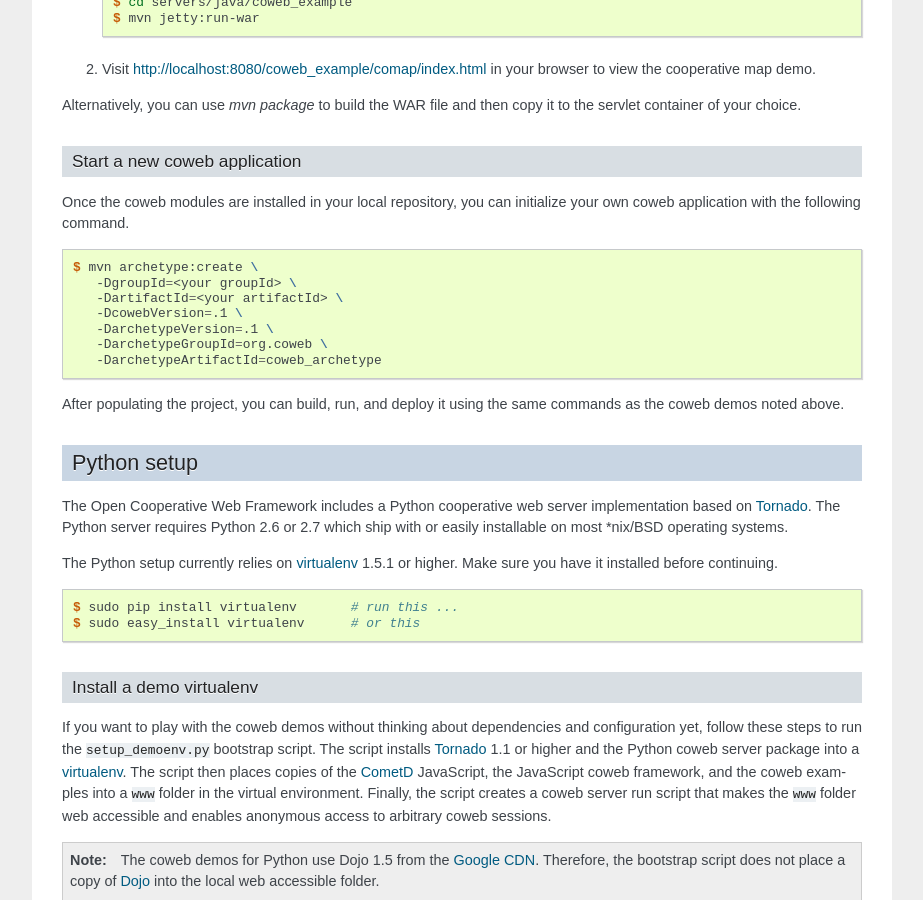
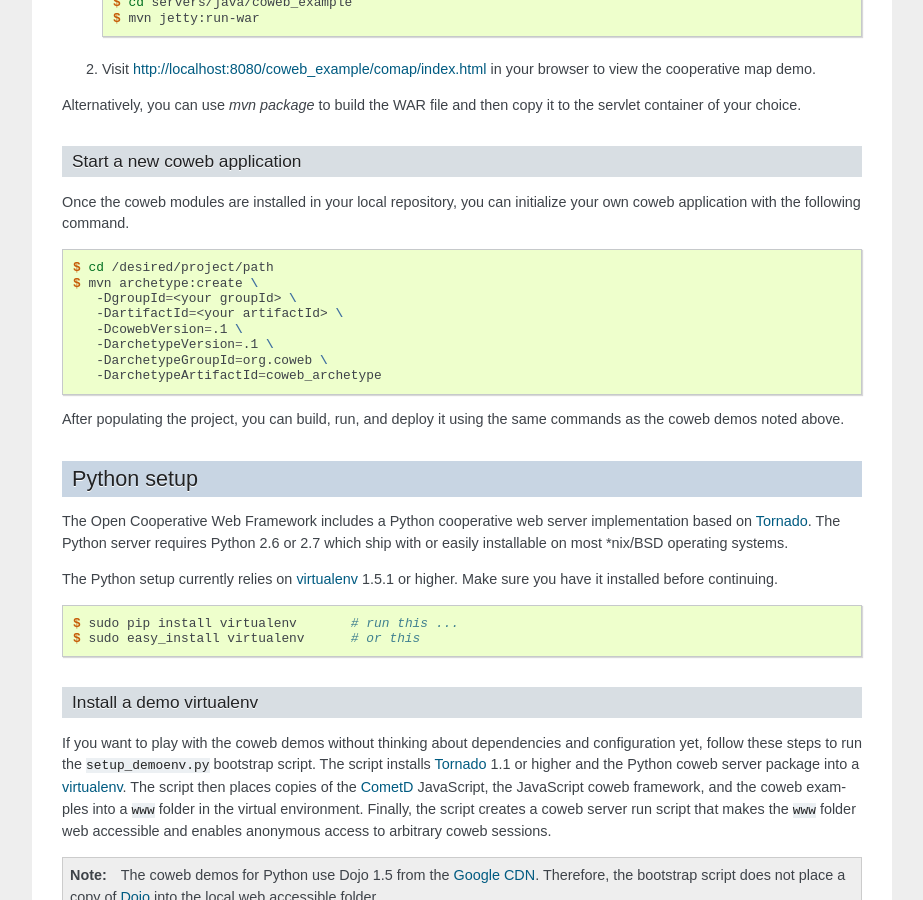
Before and after one commit to opencoweb/coweb, a Sphinx documentation site: the page built from docs/tutorial/install.rst, in a window 1280 px wide and 900 px high, scrolled down 780 px. Shown: the whole window, without its empty margins (198-1121 px from the left). Built offline with Sphinx 7.4.7, drawn with Linux system fonts in a browser that asks for light colours; part of the change alters nothing that is shown.

```diff
--- a/docs/tutorial/install.rst
+++ b/docs/tutorial/install.rst
@@ -11,6 +11,8 @@ Java setup
 The |coweb API| includes a Java cooperative web servlet implementation based on the CometD Jetty code. The coweb server can run anywhere the CometD Jetty Java code works, and will perform best under a servlet 3.0 compliant container.
 
 The Java setup currently relies on `Apache Maven`_ 2.2.1 or higher for builds. Make sure you have it installed before continuing.
+
+.. _maven-install:
 
 Build the coweb JARs
 ####################
@@ -42,6 +44,8 @@ If you want to try the coweb demos, follow these steps to build and deploy the :
 
 Alternatively, you can use `mvn package` to build the WAR file and then copy it to the servlet container of your choice.
 
+.. _maven-archetype:
+
 Start a new coweb application
 #############################
 
@@ -49,6 +53,7 @@ Once the coweb modules are installed in your local repository, you can initializ
 
 .. sourcecode:: console
 
+   $ cd /desired/project/path
    $ mvn archetype:create \
       -DgroupId=<your groupId> \
       -DartifactId=<your artifactId> \
```
